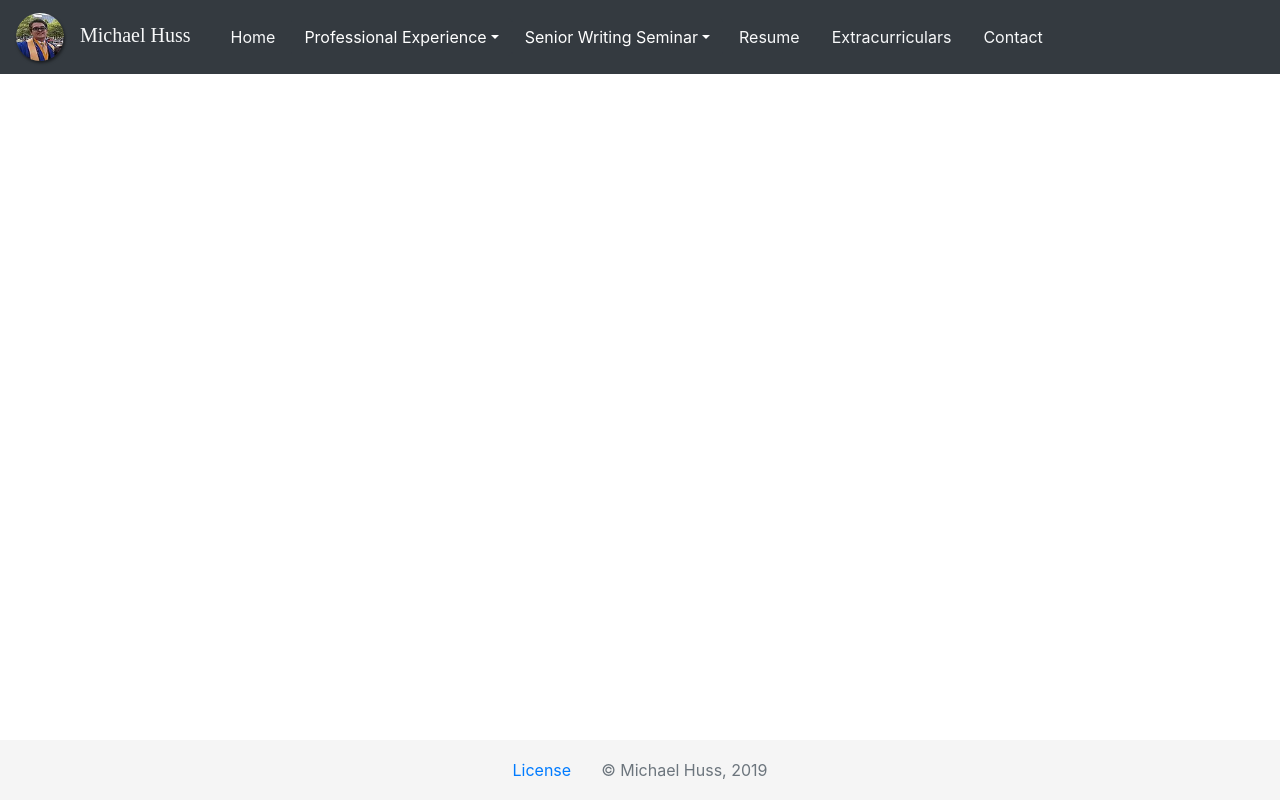
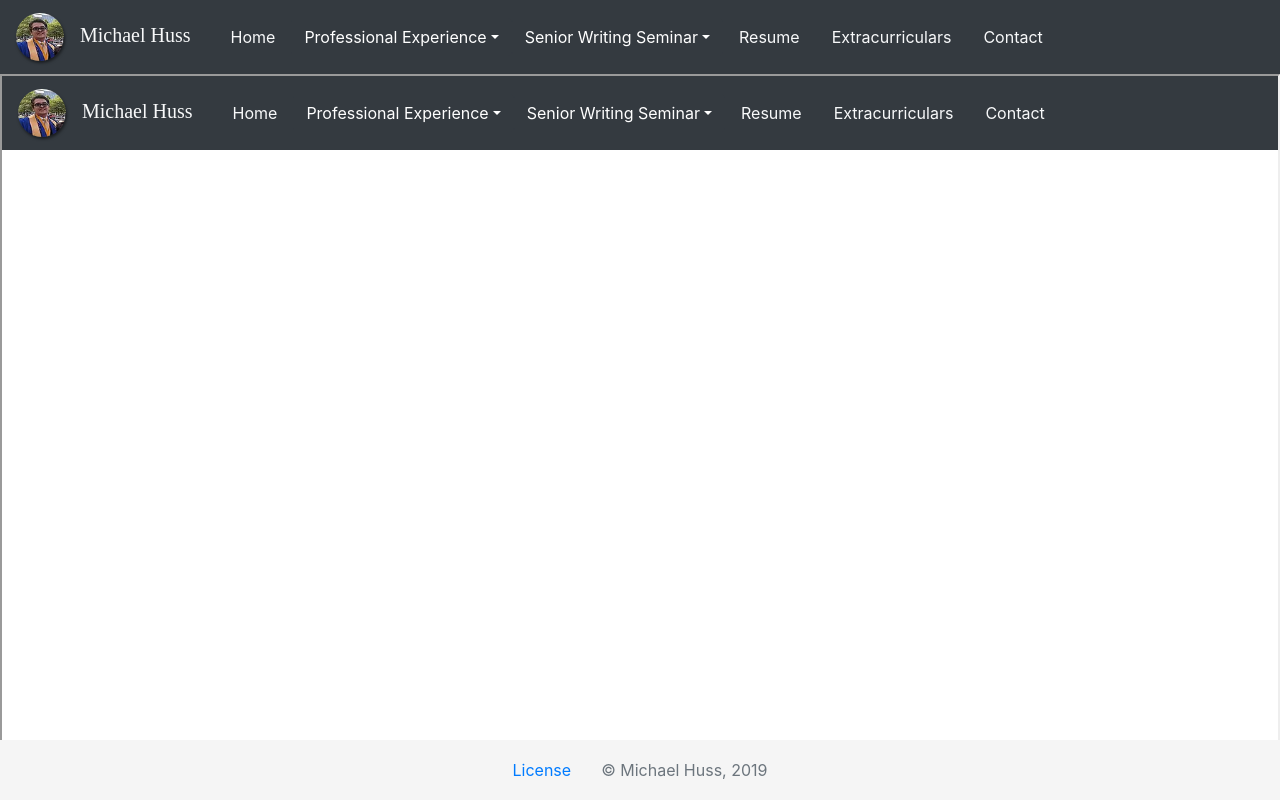
Before and after one commit to d-zigner/michael-huss, a React (Create React App) app: page /#/resume in a window 1280 px wide. Shown: the top 800 px of the page. Built offline with nearby package versions, Linux system fonts and the light colour scheme; a web font is replaced by a local one.

Commit message:
Adding resume

```diff
--- a/src/Main.js
+++ b/src/Main.js
@@ -11,7 +11,7 @@ class Main extends Component {
             <div className=" ml-4 flex-grow-1">
               <h1 className="display-2">Michael Huss</h1>
               <h1 className="display-4" style={{ fontSize: "2rem" }}>
-                Biology Student
+                Bachelor of Biology
               </h1>
             </div>
             <img
--- a/src/Navigation.js
+++ b/src/Navigation.js
@@ -9,6 +9,7 @@ import {
 import { Route, Link } from "react-router-dom";
 import Reflections from "./Reflections";
 import PowerPoint from "./PowerPoint";
+import Resume from "./Resume";
 import Paper from "./Paper";
 import Main from "./Main";
 import ProfessionalExperience from "./Navigation/ProfessionalExperience";
@@ -50,7 +51,13 @@ class Navigation extends Component {
             <ProfessionalExperience />
             <WritingSeminar />
             <NavLink className="text-light" href="#">
-              Resume
+              <Link
+                to="/resume"
+                className="text-light"
+                style={{ textDecoration: "none" }}
+              >
+                Resume
+              </Link>
             </NavLink>
             <NavLink className="text-light" href="#">
               Extracurriculars
@@ -64,6 +71,7 @@ class Navigation extends Component {
         <Route path="/senior-writing-seminar/" component={Reflections} />
         <Route path="/senior-presentation/" component={PowerPoint} />
         <Route path="/senior-paper/" component={Paper} />
+        <Route path="/resume" component={Resume} />
       </div>
     );
   }
--- /dev/null
+++ b/src/Resume.js
@@ -0,0 +1,16 @@
+import React, { Component } from "react";
+
+class Resume extends Component {
+  render() {
+    return (
+      <iframe
+        height="1000vw"
+        width="100%"
+        src={process.env.PUBLIC_URL + "/resume.pdf#toolbar=0"}
+        title="resume"
+      />
+    );
+  }
+}
+
+export default Resume;
```
Also changed, not shown: 1 other file (tests, documents, lock files or other folders).
